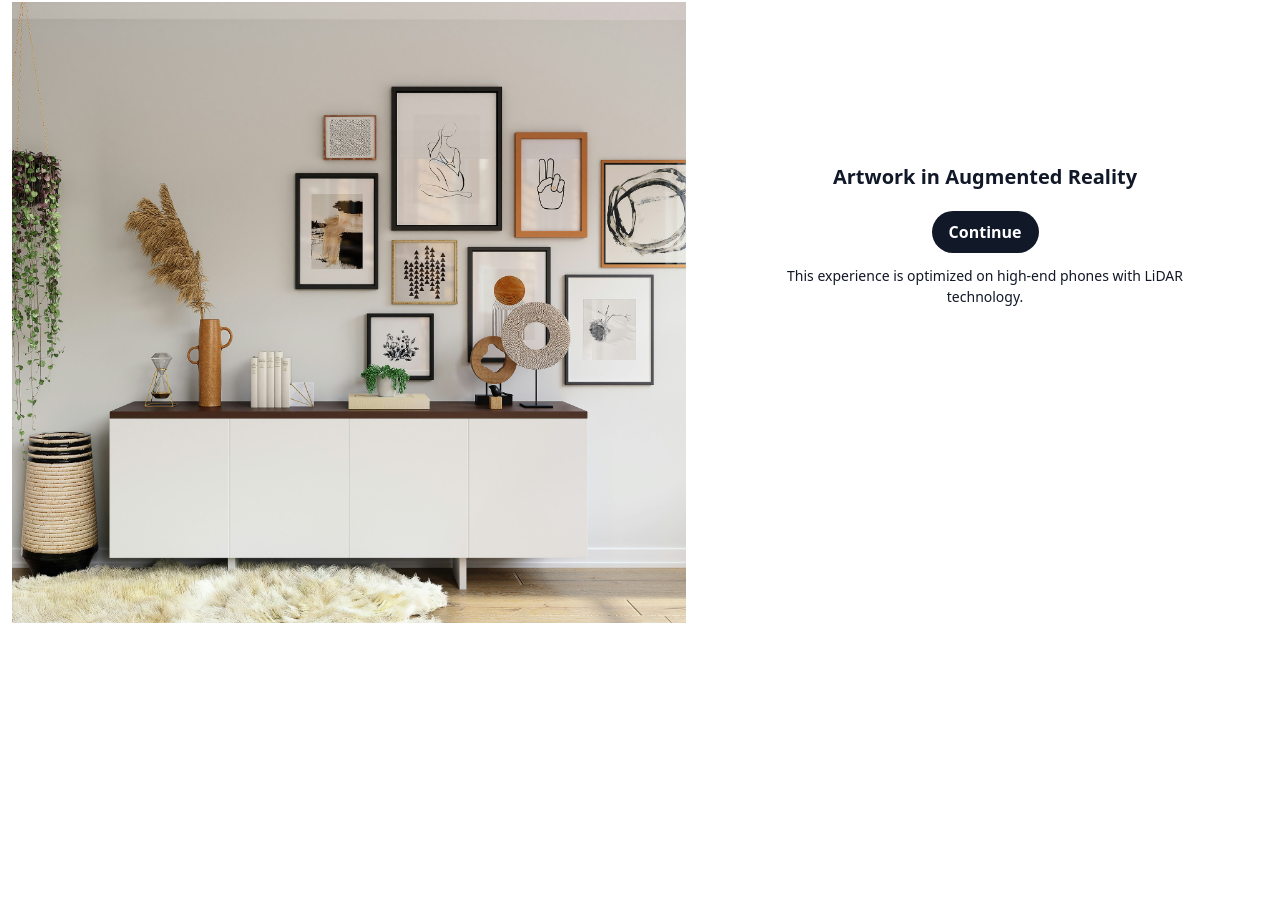
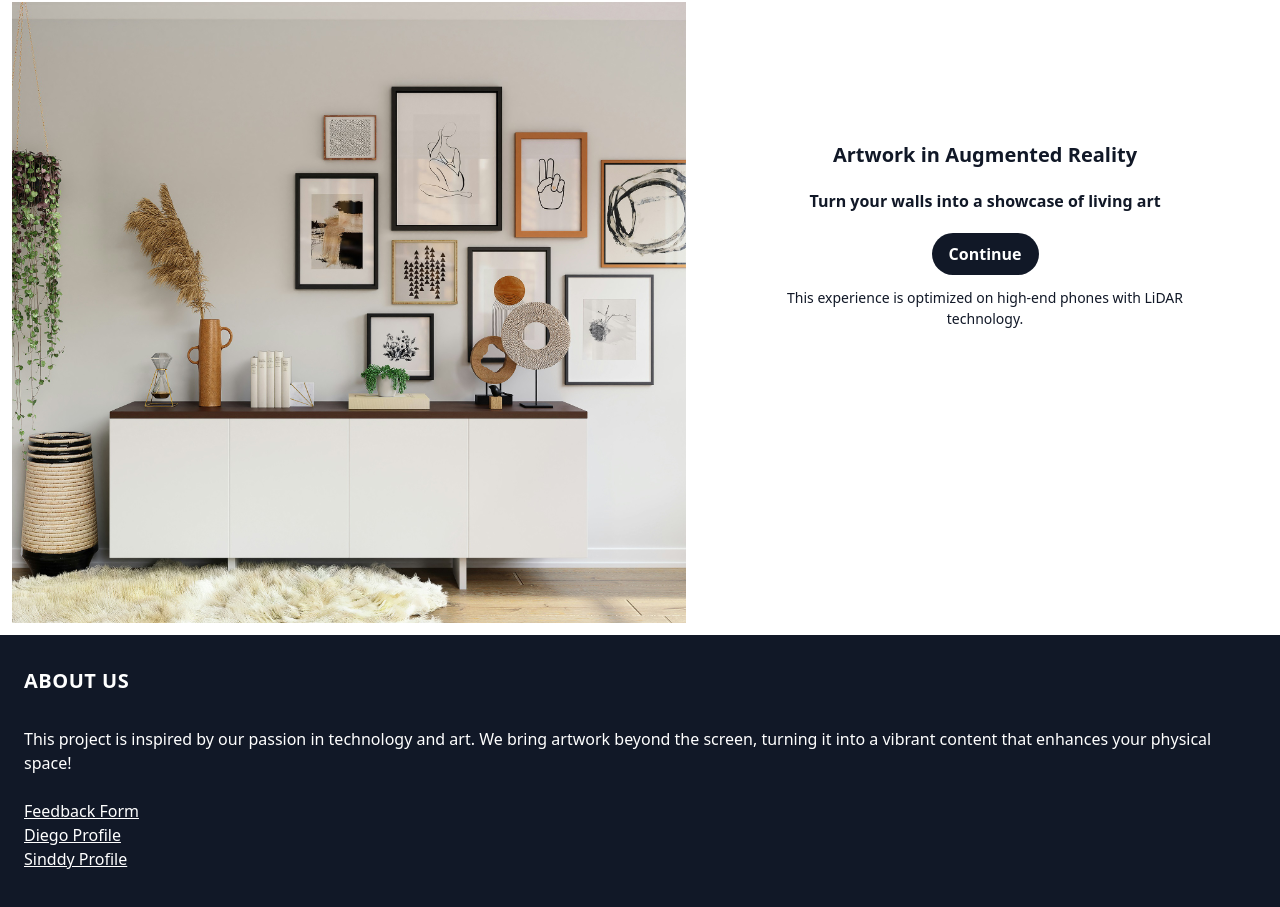
Before and after one commit to DiegoXR/decorar, a SvelteKit app: page / in a window 1280 px wide. Shown: the part 165-1072 px from the top of the page. Before the commit the page ends 800 px from the top, so only its background shows below. Built offline with nearby package versions, Linux system fonts and the light colour scheme.

Commit message:
Improved UI

```diff
--- a/src/lib/components/SceneToGltf.svelte
+++ b/src/lib/components/SceneToGltf.svelte
@@ -155,12 +155,11 @@
 >
 <button
 slot="ar-button"
-class="text-white font-bold py-2 px-4 rounded-full bg-gray-900 position : absolute left-1/2 bottom-6 transform -translate-x-1/2 "
+class="text-white font-bold py-2 px-4 rounded-full bg-gray-900 position : absolute left-1/2 bottom-20 transform -translate-x-1/2 "
 >
  Activate AR
 </button>
 
-<!-- slot="ar-button" -->
 </model-viewer>
 </div>
 {/if}
--- a/src/routes/+page.svelte
+++ b/src/routes/+page.svelte
@@ -95,9 +95,11 @@
   </div>
 </div> -->
 
-<div class="flex-[4]  text-white h-full p-[5%]">
+<div class="flex-[4]  text-white p-[5%]">
   <div class="flex flex-col items-center justify-center  w-full h-full">
     <h2 class="mb-5 text-xl font-bold text-gray-900">Artwork in Augmented Reality</h2>
+    <h2 class="mb-5 text-xxl font-bold text-gray-900">Turn your walls into a showcase of living art</h2>
+
 
     {#if isVisible}
     <LoginForm />
@@ -114,6 +116,37 @@
 </div>
 </div>
 
+<section class="bg-gray-900">
+  <div class="container py-8 px-6 mx-auto">
+      <p
+          class="uppercase tracking-wide no-underline hover:no-underline font-bold text-white text-xl mb-8"
+        >
+          About Us
+  </p>
+
+      <p class="mt-8 mb-8 text-white">
+        This project is inspired by our passion in technology and art. We bring artwork beyond the screen, turning it into a vibrant content that enhances your physical space!
+          <br />
+          <br />
+          <a
+              class="text-white underline hover:text-gray-900"
+              href="https://eltiempo.com/">Feedback Form</a
+          >
+          <br />
+          <a
+              class="text-white underline hover:text-gray-900"
+              href="https:www.linkedin.com/in/diegomillanxr"
+              target="_blank">Diego Profile</a
+          >
+          <br />
+          <a
+              class="text-white underline hover:text-gray-900"
+              href="https://www.linkedin.com/in/sinddy-carreno/"
+              target="_blank">Sinddy Profile</a
+          >
+      </p>
+  </div>
+</section>
 
 
 <!-- YourComponent.svelte -->
--- a/src/routes/MainNavigation/Explore/+page.svelte
+++ b/src/routes/MainNavigation/Explore/+page.svelte
@@ -73,8 +73,6 @@
         currentSelectedImageStore.set(images[0]);
     });
 
-
-
 </script>
 
 <section class="bg-white py-8">
@@ -84,40 +82,3 @@
         {/each}
     </div>
 </section>
-
-<section class="bg-white py-8">
-    <div class="container py-8 px-6 mx-auto">
-        <a
-            class="uppercase tracking-wide no-underline hover:no-underline font-bold text-gray-800 text-xl mb-8"
-            href="#"
-        >
-            About
-        </a>
-
-        <p class="mt-8 mb-8">
-            This template is inspired by the stunning nordic minimalist design -
-            in particular:
-            <br />
-            <a
-                class="text-gray-800 underline hover:text-gray-900"
-                href="http://savoy.nordicmade.com/"
-                target="_blank">Savoy Theme</a
-            >
-            created by
-            <a
-                class="text-gray-800 underline hover:text-gray-900"
-                href="https://nordicmade.com/">https://nordicmade.com/</a
-            >
-            and
-            <a
-                class="text-gray-800 underline hover:text-gray-900"
-                href="https://www.metricdesign.no/"
-                target="_blank">https://www.metricdesign.no/</a
-            >
-        </p>
-
-        <p class="mb-8">
-            Lorem ipsum dolor sit amet, consectetur <a href="#">random link</a> adipiscing
-        </p>
-    </div>
-</section>
```
